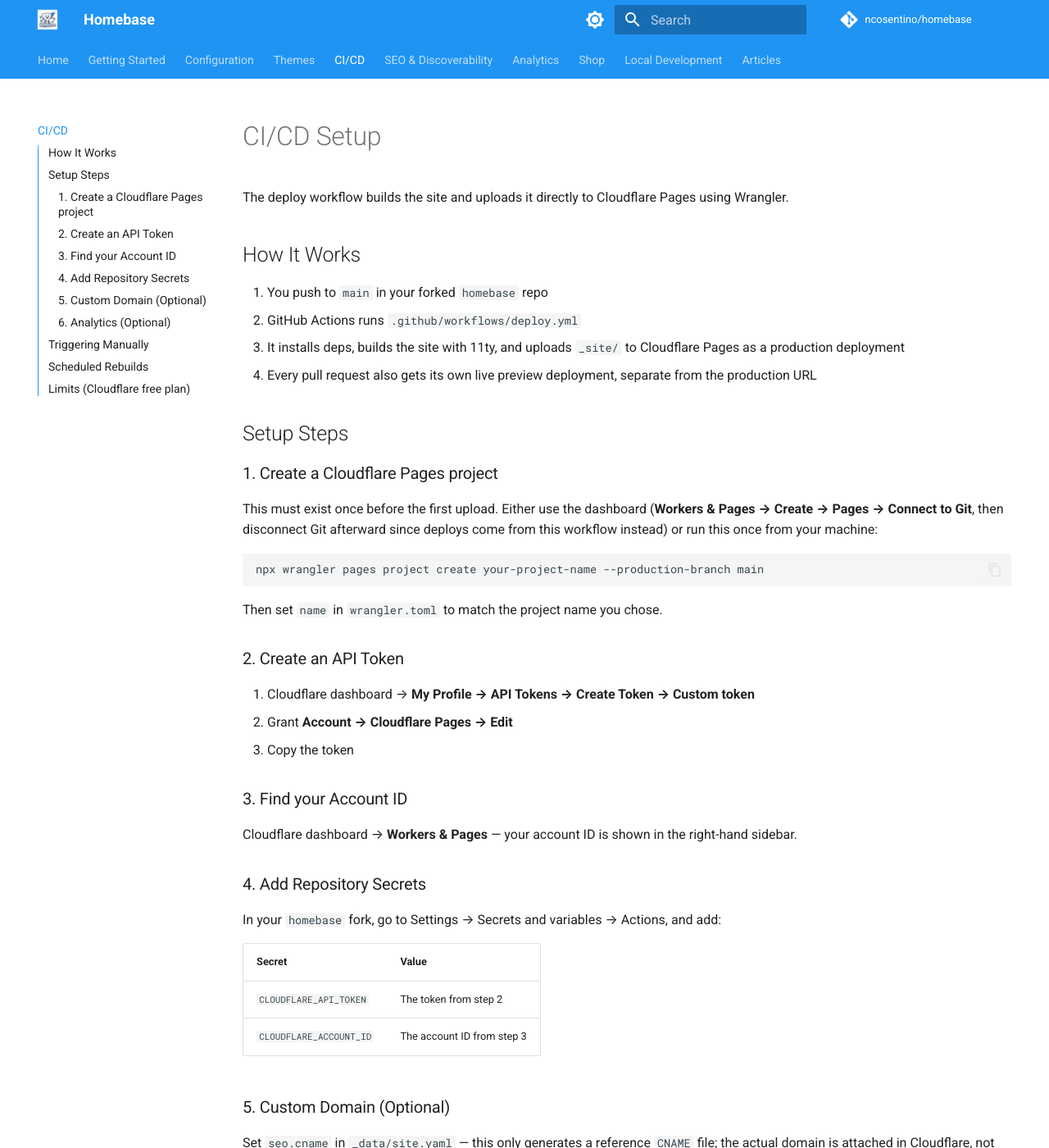
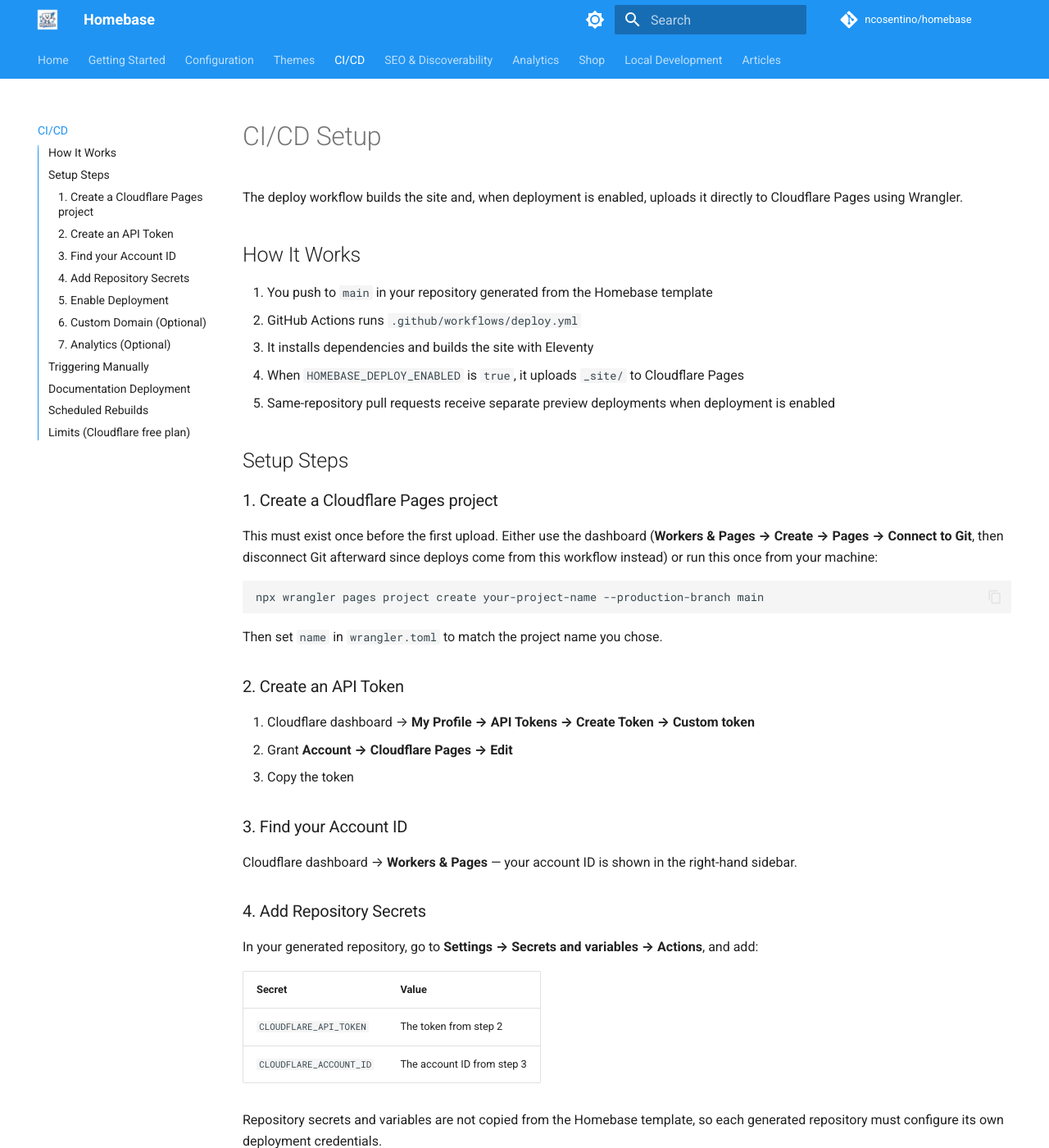
Before and after one commit to ncosentino/homebase, an MkDocs documentation site: the page built from docs/cicd.md, in a window 1280 px wide and 1400 px high. Shown: the whole window at 82% size. Built offline with MkDocs 1.6.1 and Material for MkDocs 9.7.7, drawn with Linux system fonts in a browser that asks for light colours; comment, search, counter and statistics services are not loaded; some of the changed text lies outside the part shown.

Commit message:
chore: prepare repository for template use (#6)
Copilot-Session: 472a2cd8-1e6a-4f50-b636-5b69b390c025

Co-authored-by: Copilot <223556219+Copilot@users.noreply.github.com>

```diff
--- a/docs/cicd.md
+++ b/docs/cicd.md
@@ -4,14 +4,15 @@ description: Set up Cloudflare Pages to build and deploy your Homebase landing p
 
 # CI/CD Setup
 
-The deploy workflow builds the site and uploads it directly to Cloudflare Pages using Wrangler.
+The deploy workflow builds the site and, when deployment is enabled, uploads it directly to Cloudflare Pages using Wrangler.
 
 ## How It Works
 
-1. You push to `main` in your forked `homebase` repo
+1. You push to `main` in your repository generated from the Homebase template
 2. GitHub Actions runs `.github/workflows/deploy.yml`
-3. It installs deps, builds the site with 11ty, and uploads `_site/` to Cloudflare Pages as a production deployment
-4. Every pull request also gets its own live preview deployment, separate from the production URL
+3. It installs dependencies and builds the site with Eleventy
+4. When `HOMEBASE_DEPLOY_ENABLED` is `true`, it uploads `_site/` to Cloudflare Pages
+5. Same-repository pull requests receive separate preview deployments when deployment is enabled
 
 ## Setup Steps
 
@@ -39,14 +40,26 @@ Cloudflare dashboard → **Workers & Pages** — your account ID is shown in the
 
 ### 4. Add Repository Secrets
 
-In your `homebase` fork, go to Settings → Secrets and variables → Actions, and add:
+In your generated repository, go to **Settings → Secrets and variables → Actions**, and add:
 
 | Secret | Value |
 |--------|-------|
 | `CLOUDFLARE_API_TOKEN` | The token from step 2 |
 | `CLOUDFLARE_ACCOUNT_ID` | The account ID from step 3 |
 
-### 5. Custom Domain (Optional)
+Repository secrets and variables are not copied from the Homebase template, so each generated repository must configure its own deployment credentials.
+
+### 5. Enable Deployment
+
+Under **Settings → Secrets and variables → Actions → Variables**, add:
+
+| Variable | Value |
+|----------|-------|
+| `HOMEBASE_DEPLOY_ENABLED` | `true` |
+
+Without this variable, pushes and pull requests still build successfully, but Cloudflare deployment steps are skipped and the scheduled rebuild job does not run.
+
+### 6. Custom Domain (Optional)
 
 Set `seo.cname` in `_data/site.yaml` — this only generates a reference `CNAME` file; the actual
 domain is attached in Cloudflare, not GitHub:
@@ -61,11 +74,11 @@ domain**. If the domain's DNS already lives on Cloudflare, the record and free T
 are provisioned automatically. Leave `seo.cname` blank to use the default
 `your-project-name.pages.dev` URL.
 
-### 6. Analytics (Optional)
+### 7. Analytics (Optional)
 
 To enable Google Analytics 4:
 
-1. In your `homebase` fork, go to Settings → Secrets and variables → Actions
+1. In your generated repository, go to **Settings → Secrets and variables → Actions**
 2. Add a secret named `GOOGLE_ANALYTICS_ID` with your `G-XXXXXXXXXX` measurement ID
 
 !!! note
@@ -75,11 +88,15 @@ To enable Google Analytics 4:
 
 You can trigger a deploy without pushing by going to **Actions → Build and Deploy → Run workflow**.
 
+## Documentation Deployment
+
+The workflow always builds the bundled Homebase documentation, but it only publishes that site when the `HOMEBASE_DOCS_PROJECT_NAME` repository variable contains a Cloudflare Pages project name. Generated repositories should normally leave this variable unset.
+
 ## Scheduled Rebuilds
 
-`scheduled-rebuild.yml` automatically rebuilds the site daily at 8am UTC. This keeps
-time-sensitive content fresh -- notably the YouTube channel feed, which fetches the latest
-video at build time.
+When deployment is enabled, `scheduled-rebuild.yml` automatically rebuilds the site daily at
+8am UTC. This keeps time-sensitive content fresh -- notably the YouTube channel feed, which
+fetches the latest video at build time.
 
 **To change the frequency**, edit the `cron` expression in `.github/workflows/scheduled-rebuild.yml`:
 
--- a/mkdocs.yml
+++ b/mkdocs.yml
@@ -1,6 +1,6 @@
 site_name: Homebase
 site_url: https://www.devleader.ca/projects/homebase
-site_description: Config-driven Eleventy template for your personal landing page. Fork it, edit a single YAML file to set your profile, links, and theme -- GitHub Actions handles the rest.
+site_description: Config-driven Eleventy template for your personal landing page. Create a repository from the template, edit one YAML file, and deploy with GitHub Actions.
 repo_url: https://github.com/ncosentino/homebase
 repo_name: ncosentino/homebase
 strict: true
--- a/package.json
+++ b/package.json
@@ -1,7 +1,9 @@
 {
   "name": "homebase",
   "version": "1.0.0",
-  "description": "Config-driven, SEO-optimized linktree-style landing page powered by Eleventy.",
+  "private": true,
+  "description": "Config-driven, SEO-optimized personal landing page template powered by Eleventy.",
+  "license": "MIT",
   "scripts": {
     "build": "eleventy --input=src --output=_site",
     "start": "eleventy --input=src --output=_site --serve",
```
Also changed, not shown: README.md (+15 -8 lines), docs/getting-started.md (+11 -6 lines), docs/index.md (+8 -5 lines), 5 other files.
